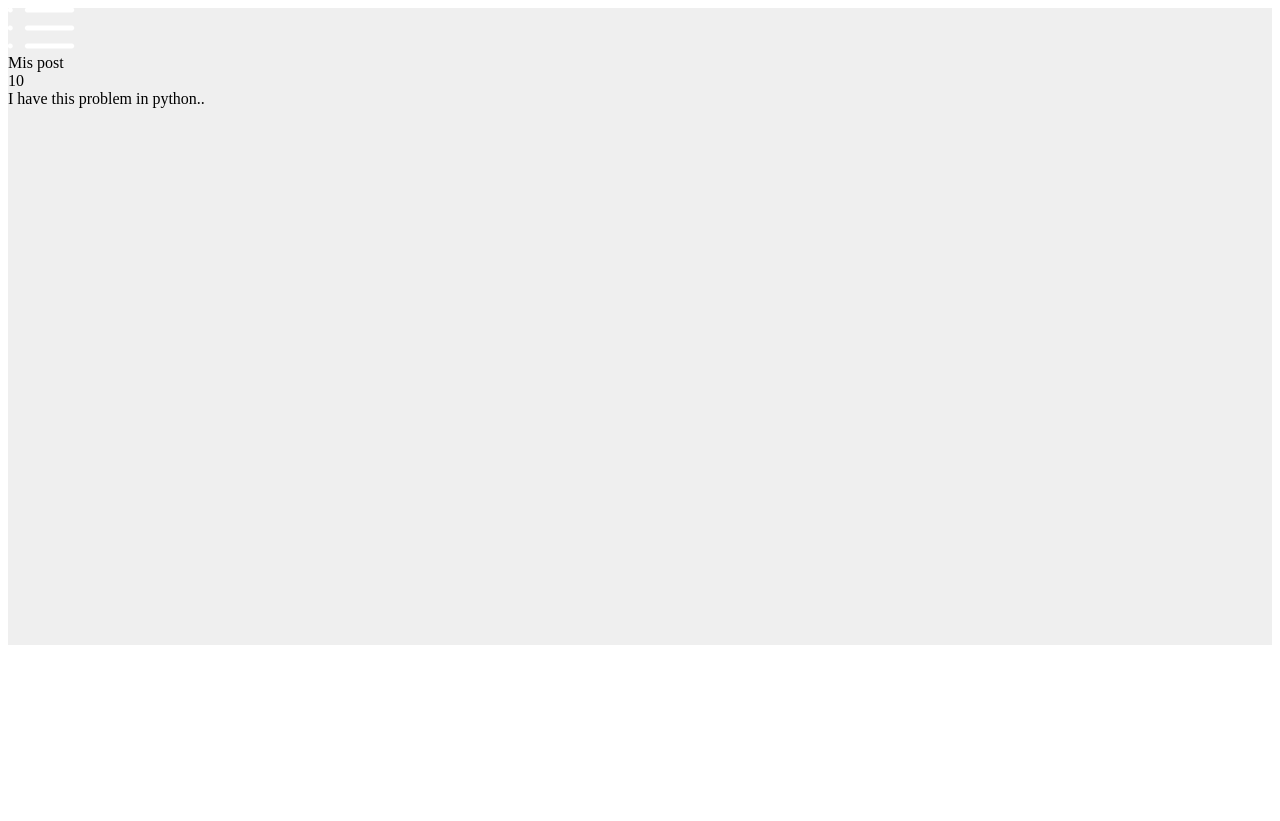
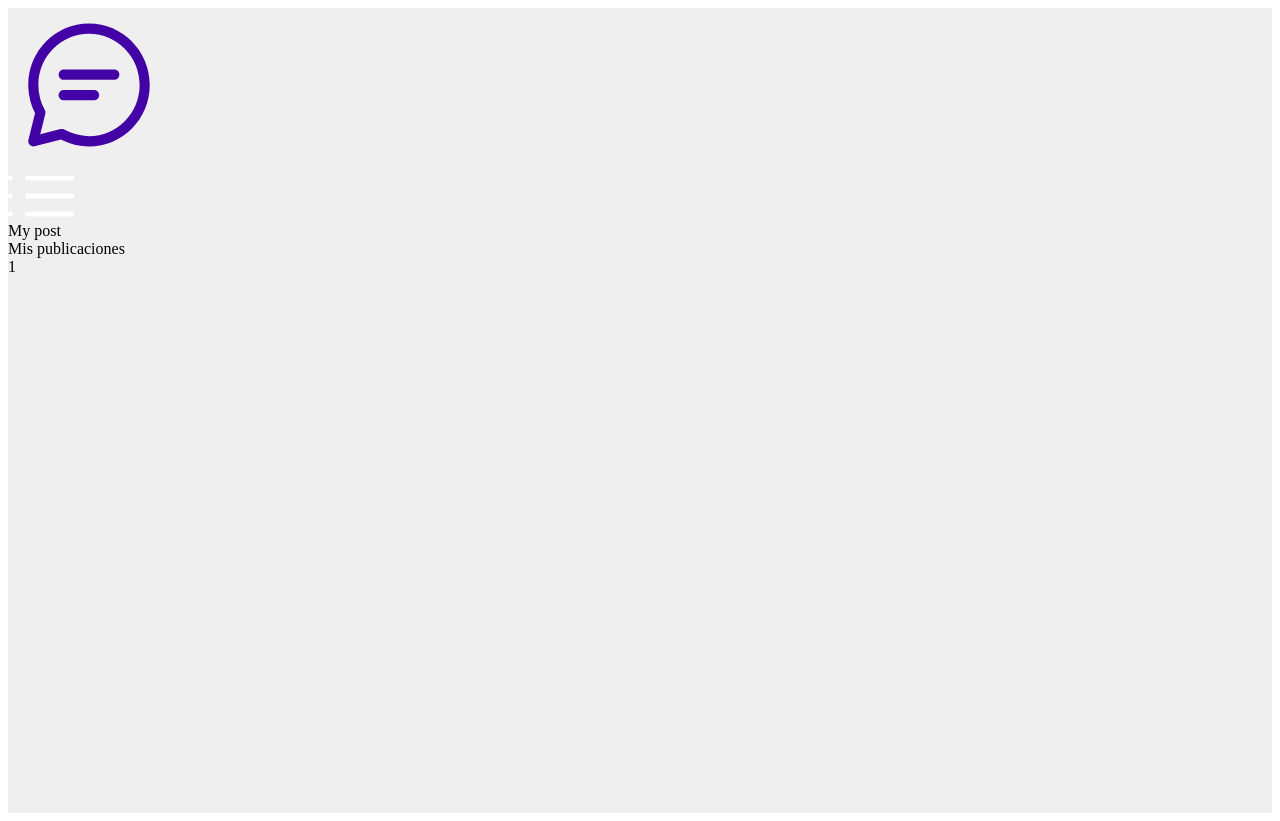
Before and after one commit to VicenteESCa/ProyectoINGweb, a plain HTML site: page project_20240905232718/pages/comment_post_1.html in a window 1280 px wide. Before the commit the page ends 800 px from the top, so only its background shows below. Drawn offline with Linux system fonts and the light colour scheme.

Commit message:
Update comment_post_1.html
Bases, primera mejora

```diff
--- a/project_20240905232718/pages/comment_post_1.html
+++ b/project_20240905232718/pages/comment_post_1.html
@@ -4,41 +4,45 @@
     <meta charset="UTF-8" />
     <meta http-equiv="X-UA-Compatible" content="IE=Edge">
     <meta name="viewport" content="width=device-width, initial-scale=1">
-    <title>Comment post</title>
+    <link rel="preconnect" href="https://fonts.googleapis.com">
+    <link rel="preconnect" href="https://fonts.gstatic.com" crossorigin>
+    <link href="https://fonts.googleapis.com/css2?family=Roboto:wght@400&display=swap" rel="stylesheet">
+    <link rel="preconnect" href="https://fonts.googleapis.com">
+    <link rel="preconnect" href="https://fonts.gstatic.com" crossorigin>
+    <link href="https://fonts.googleapis.com/css2?family=Inter:wght@400&display=swap" rel="stylesheet">
+    <title>My posts</title>
     <link rel="stylesheet" href="comment_post_1.css" />
   </head>
   <body>
-    <div class="comment-post">
-      <div class="navigation">
+  <div class="comment-post">
+    <div class="navigation">
+      <div class="container">
+        <img class="logoComments" src="../assets/vectors/comment_x2.svg">
         <div class="icon-list">
-          <img class="vector" src="../assets/vectors/vector_14_x2.svg" />
+          <img class="vector" src="../assets/vectors/vector_6_x2.svg" />
+        </div>
+        <div class="comments">
+          My post
         </div>
         <div class="photo-by-roman-kokoev">
         </div>
-      </div>
-      <div class="container-2">
-        <div class="container">
+      </div></div>
+      <div class="frame-55">
+        <div class="container-2">
           <div class="comentarios">
             <div class="rectangle-32">
+              <span class="comentarios-1">
+              Mis publicaciones
+            </span>
             </div>
-            <span class="mis-post">
-            Mis post
-            </span>
+
           </div>
           <div class="cantidad-coments">
             <span class="cantidad">
-            10
+            1
             </span>
           </div>
         </div>
-        <div class="arrow-1">
-        </div>
-      </div>
-      <div class="container-1">
-        <span class="ihave-this-problem-in-python">
-        I have this problem in python..
-        </span>
-      </div>
-    </div>
-  </body>
+
+    </body>
 </html>
```
